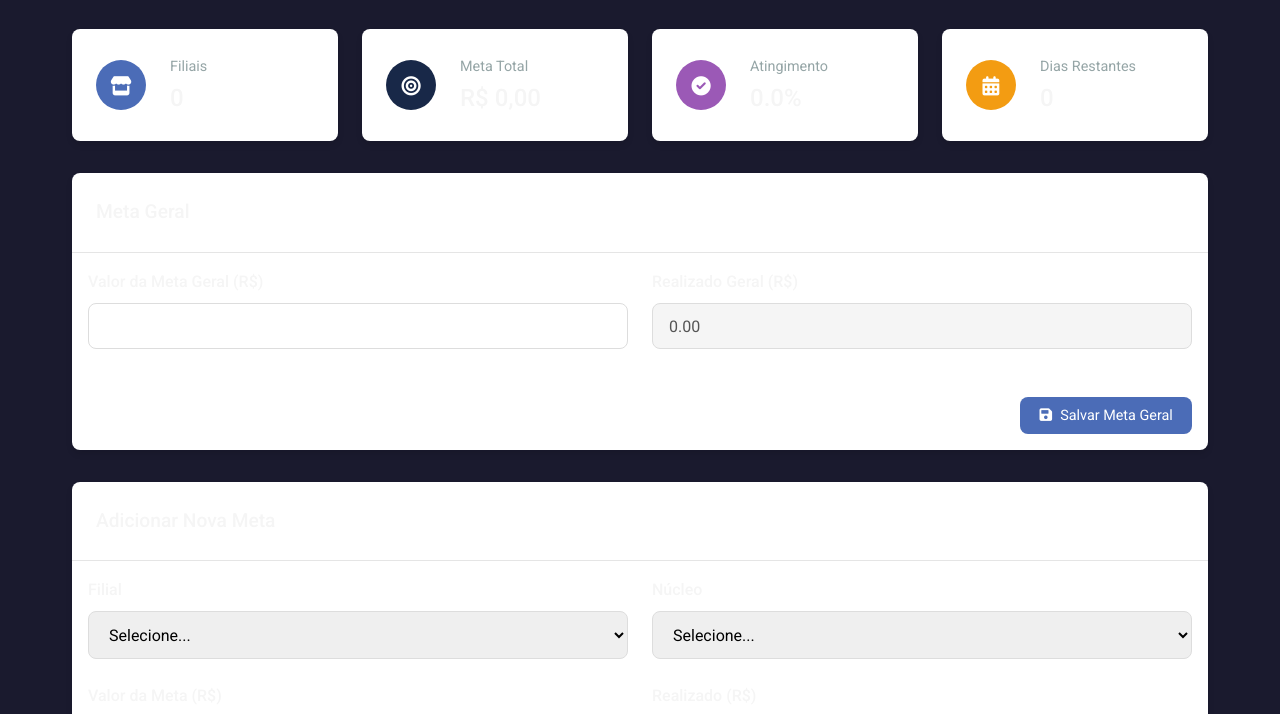
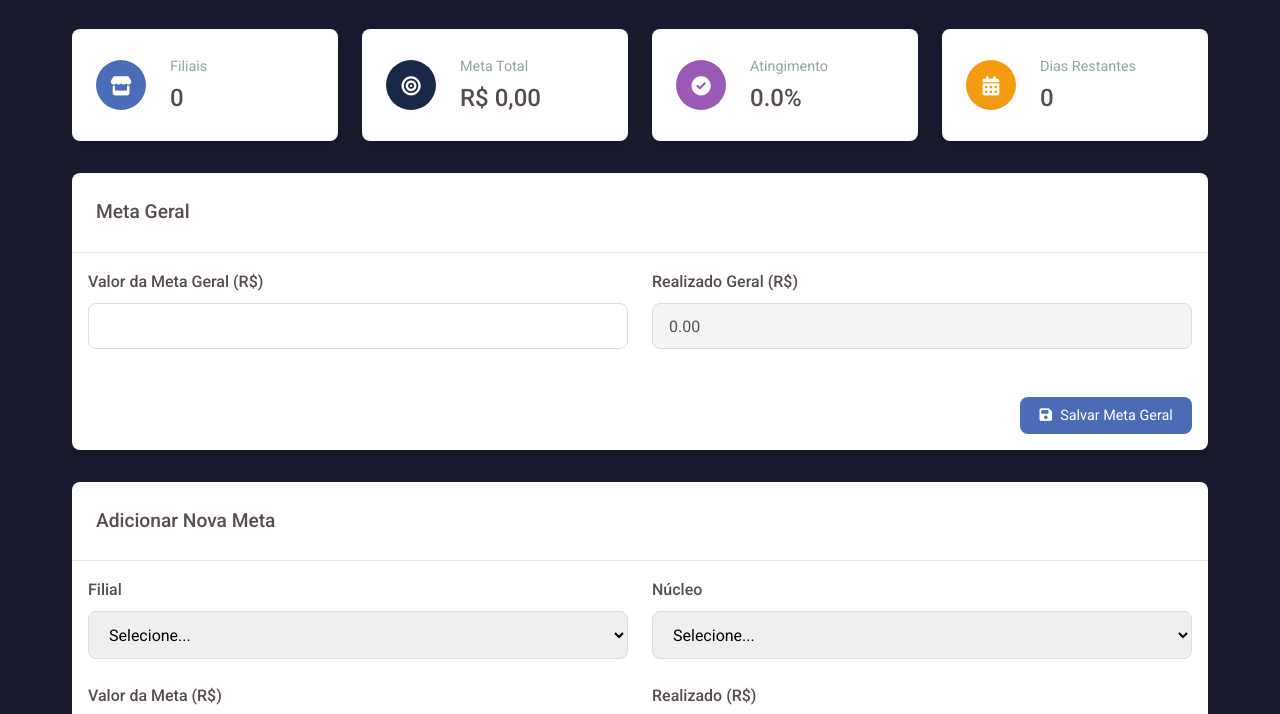
Before and after one commit to Pabriciolima/GESTOR-DE-METAS, a plain HTML site: page index.html in a window 1280 px wide. Shown: the part 281-995 px from the top of the page. Drawn offline with nearby package versions, Linux system fonts and the light colour scheme; some packages are replaced by stand-ins of ours; a script that the page names is missing.

Commit message:
melhora da cor

```diff
--- a/css/style.css
+++ b/css/style.css
@@ -22,10 +22,10 @@ body.dark-mode {
     --primary-color: #4b6cb7;
     --secondary-color: #182848;
     --bg-color: #1a1a2e;
-    --text-color: #f5f5f5;
+    --text-color: #130101;
     --card-bg: #16213e;
     --border-color: #2d4059;
-    --dark-color: #f5f5f5;
+    --dark-color: #574d4d;
     --light-color: #2c3e50;
     --gray-color: #95a5a6;
 }
```
